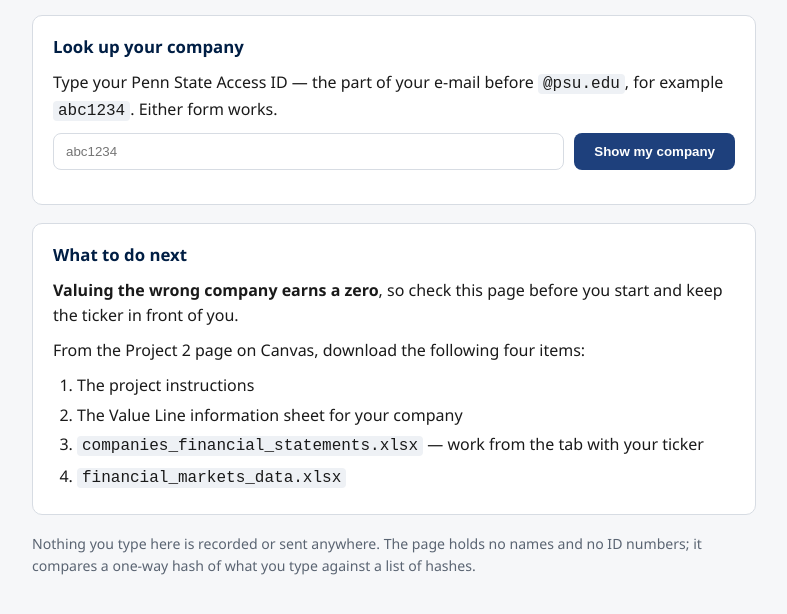
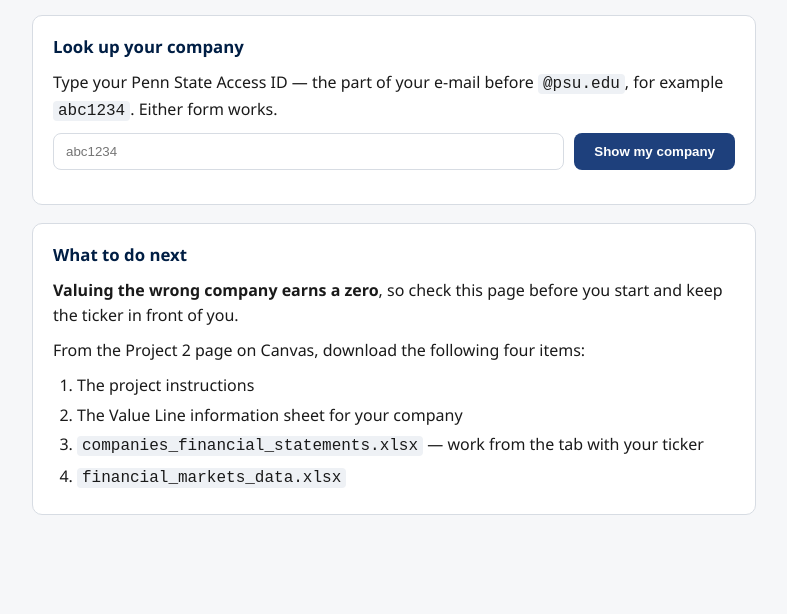
Before and after one commit to gnguyenecon/fin406-practice, a plain HTML site: page project2/index.html in a window 1280 px wide. Shown: the part 136-750 px from the top of the page, without its empty margins (246-1033 px from the left). Drawn offline with Linux system fonts and the light colour scheme.

Commit message:
Remove the privacy footer from the Project 2 assignment page
Assignments and the lookup are unchanged.

Co-Authored-By: Claude Opus 5 (1M context) <noreply@anthropic.com>

```diff
--- a/project2/index.html
+++ b/project2/index.html
@@ -41,7 +41,6 @@
   ol{margin:6px 0 0;padding-left:24px}
   ol li{margin-bottom:5px}
   code{background:#eef1f5;padding:1px 5px;border-radius:4px}
-  footer{color:var(--muted);font-size:.88rem;margin-top:8px}
 </style>
 </head>
 <body>
@@ -76,11 +75,6 @@
     <li><code>financial_markets_data.xlsx</code></li>
   </ol>
 </div>
-
-<footer>
-  Nothing you type here is recorded or sent anywhere. The page holds no names and no ID numbers;
-  it compares a one-way hash of what you type against a list of hashes.
-</footer>
 
 </div>
 <script>
```
